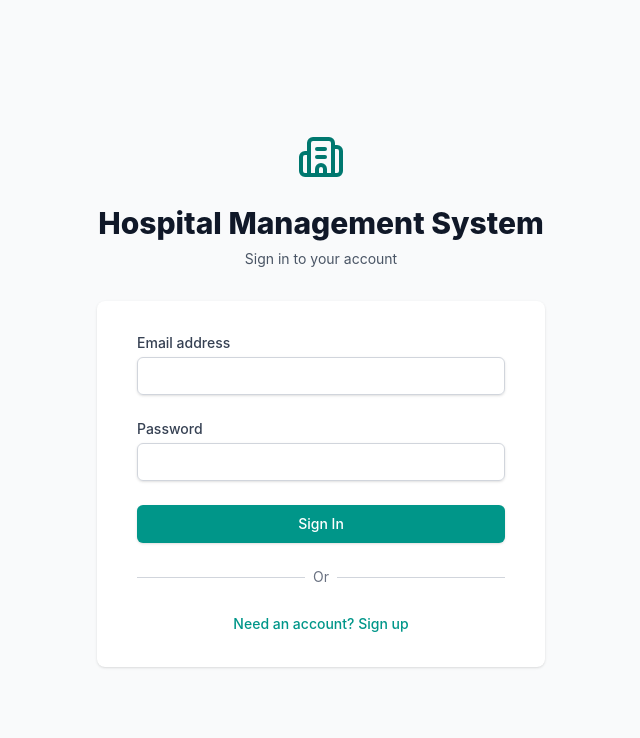
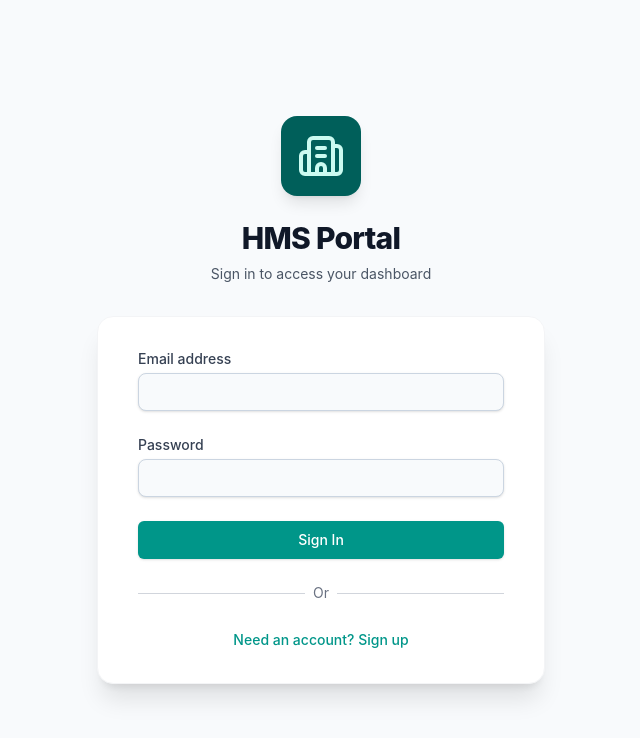
Before and after one commit to maaz1812/DBMS, a React (Vite) app: page / in a window 1280 px wide. Shown: the top 738 px of the page, without its empty margins (319-959 px from the left). Built offline with nearby package versions, Linux system fonts and the light colour scheme.

Commit message:
Massive UI Redesign (Top Navigation, Animations, Card-based Tables)

```diff
--- a/src/App.tsx
+++ b/src/App.tsx
@@ -27,44 +27,46 @@ function Layout({ children, onLogout }: { children: React.ReactNode, onLogout: (
   ];
 
   return (
-    <div className="flex h-screen bg-gray-50 text-gray-900">
-      {/* Sidebar */}
-      <aside className="w-64 bg-teal-800 text-white flex flex-col">
-        <div className="p-4 text-xl font-bold border-b border-teal-700 flex items-center gap-2">
-          <Building2 /> HMS Portal
+    <div className="min-h-screen bg-[#f8fafc] flex flex-col font-sans">
+      {/* Top Header/Nav */}
+      <header className="bg-teal-800 text-white shadow-lg">
+        <div className="max-w-7xl mx-auto px-4 sm:px-6 lg:px-8">
+          <div className="flex justify-between items-center h-16">
+            <div className="flex items-center gap-3 font-bold text-xl tracking-wide">
+              <div className="bg-white p-1.5 rounded-lg">
+                <Building2 className="text-teal-800" size={24} />
+              </div>
+              Hospital Management System
+            </div>
+            <div className="flex items-center gap-2">
+               <button onClick={onLogout} className="flex items-center gap-2 px-4 py-2 bg-teal-700 hover:bg-teal-600 rounded-lg transition-colors text-sm font-medium shadow-sm">
+                 <LogOut size={16} /> Sign Out
+               </button>
+            </div>
+          </div>
         </div>
-        <nav className="flex-1 overflow-y-auto py-4">
-          <ul className="space-y-1">
-            {navItems.map((item) => (
-              <li key={item.path}>
+        {/* Navigation Links */}
+        <div className="bg-teal-900 border-t border-teal-700">
+          <div className="max-w-7xl mx-auto px-4 sm:px-6 lg:px-8">
+            <nav className="flex space-x-2 overflow-x-auto py-2 scrollbar-hide">
+              {navItems.map(item => (
                 <Link
+                  key={item.path}
                   to={item.path}
-                  className="flex items-center gap-3 px-4 py-2 mx-2 rounded-md hover:bg-teal-700 transition-colors"
+                  className="flex items-center gap-2 px-3 py-2 rounded-md text-sm font-medium text-teal-100 hover:bg-teal-700 hover:text-white transition-all whitespace-nowrap"
                 >
-                  <item.icon size={20} />
-                  <span>{item.name}</span>
+                  <item.icon size={18} />
+                  {item.name}
                 </Link>
-              </li>
-            ))}
-          </ul>
-        </nav>
-        <div className="p-4 border-t border-teal-700">
-          <button
-            onClick={onLogout}
-            className="flex items-center gap-3 px-4 py-2 w-full text-left rounded-md hover:bg-teal-700 transition-colors"
-          >
-            <LogOut size={20} />
-            <span>Sign Out</span>
-          </button>
+              ))}
+            </nav>
+          </div>
         </div>
-      </aside>
+      </header>
 
       {/* Main Content */}
-      <main className="flex-1 flex flex-col overflow-hidden">
-        <header className="bg-white shadow-sm h-16 flex items-center px-6">
-          <h1 className="text-xl font-semibold">Hospital Management System</h1>
-        </header>
-        <div className="flex-1 overflow-y-auto p-6">
+      <main className="flex-1 w-full max-w-7xl mx-auto p-4 sm:p-6 lg:p-8">
+        <div className="animate-fade-in-up">
           {children}
         </div>
       </main>
--- a/src/index.css
+++ b/src/index.css
@@ -6,5 +6,93 @@
 }
 
 body {
-  background-color: #f9fafb;
+  background-color: #f8fafc;
+  color: #334155;
 }
+
+@keyframes fadeInUp {
+  from {
+    opacity: 0;
+    transform: translateY(10px);
+  }
+  to {
+    opacity: 1;
+    transform: translateY(0);
+  }
+}
+
+.animate-fade-in-up {
+  animation: fadeInUp 0.4s ease-out forwards;
+}
+
+/* Redesign tables globally to look like sleek cards */
+table {
+  border-collapse: separate;
+  border-spacing: 0 0.5rem;
+  width: 100%;
+}
+
+thead tr {
+  background: transparent !important;
+}
+
+thead th {
+  color: #64748b;
+  font-weight: 600;
+  text-transform: uppercase;
+  font-size: 0.75rem;
+  letter-spacing: 0.05em;
+  padding-bottom: 0.5rem;
+  border-bottom: 2px solid #e2e8f0;
+}
+
+tbody tr {
+  background-color: white !important;
+  box-shadow: 0 1px 3px 0 rgb(0 0 0 / 0.1), 0 1px 2px -1px rgb(0 0 0 / 0.1);
+  border-radius: 0.5rem;
+  transition: transform 0.1s ease-in-out, box-shadow 0.1s ease-in-out;
+}
+
+tbody tr:hover {
+  transform: translateY(-1px);
+  box-shadow: 0 4px 6px -1px rgb(0 0 0 / 0.1), 0 2px 4px -2px rgb(0 0 0 / 0.1);
+  background-color: #ffffff !important;
+}
+
+tbody td {
+  padding: 1rem 1.25rem;
+  border: none !important;
+}
+
+tbody td:first-child {
+  border-top-left-radius: 0.5rem;
+  border-bottom-left-radius: 0.5rem;
+}
+
+tbody td:last-child {
+  border-top-right-radius: 0.5rem;
+  border-bottom-right-radius: 0.5rem;
+}
+
+/* Sleeker form elements globally */
+input[type="text"], input[type="number"], input[type="email"], input[type="password"], select, textarea {
+  border-radius: 0.5rem;
+  border: 1px solid #cbd5e1;
+  background-color: #f8fafc;
+  transition: all 0.2s;
+}
+
+input:focus, select:focus, textarea:focus {
+  background-color: #ffffff;
+  border-color: #0f766e;
+  box-shadow: 0 0 0 2px rgba(15, 118, 110, 0.2);
+  outline: none;
+}
+
+/* Update main card containers */
+.bg-white.p-6.rounded-lg.shadow-sm.border.border-gray-200 {
+  border: none;
+  box-shadow: 0 10px 15px -3px rgb(0 0 0 / 0.1), 0 4px 6px -4px rgb(0 0 0 / 0.1);
+  border-radius: 1rem;
+  background: linear-gradient(180deg, #ffffff 0%, #f8fafc 100%);
+}
--- a/src/pages/Login.tsx
+++ b/src/pages/Login.tsx
@@ -46,21 +46,23 @@ export default function Login({ onLogin }: { onLogin: () => void }) {
   };
 
   return (
-    <div className="min-h-screen bg-gray-50 flex flex-col justify-center py-12 sm:px-6 lg:px-8">
-      <div className="sm:mx-auto sm:w-full sm:max-w-md">
-        <div className="flex justify-center text-teal-700">
-          <Building2 size={48} />
+    <div className="min-h-screen bg-[#f8fafc] flex flex-col justify-center py-12 sm:px-6 lg:px-8">
+      <div className="sm:mx-auto sm:w-full sm:max-w-md animate-fade-in-up">
+        <div className="flex justify-center">
+          <div className="bg-teal-800 p-4 rounded-2xl shadow-lg">
+            <Building2 size={48} className="text-teal-100" />
+          </div>
         </div>
-        <h2 className="mt-6 text-center text-3xl font-extrabold text-gray-900">
-          Hospital Management System
+        <h2 className="mt-6 text-center text-3xl font-extrabold text-gray-900 tracking-tight">
+          HMS Portal
         </h2>
         <p className="mt-2 text-center text-sm text-gray-600">
-          {isSignUp ? 'Create a new staff account' : 'Sign in to your account'}
+          {isSignUp ? 'Create a new staff account' : 'Sign in to access your dashboard'}
         </p>
       </div>
 
-      <div className="mt-8 sm:mx-auto sm:w-full sm:max-w-md">
-        <div className="bg-white py-8 px-4 shadow sm:rounded-lg sm:px-10">
+      <div className="mt-8 sm:mx-auto sm:w-full sm:max-w-md animate-fade-in-up" style={{ animationDelay: '0.1s' }}>
+        <div className="bg-white py-8 px-4 shadow-xl border border-gray-100 sm:rounded-2xl sm:px-10">
           <form className="space-y-6" onSubmit={handleAuth}>
             <div>
               <label className="block text-sm font-medium text-gray-700">
```
